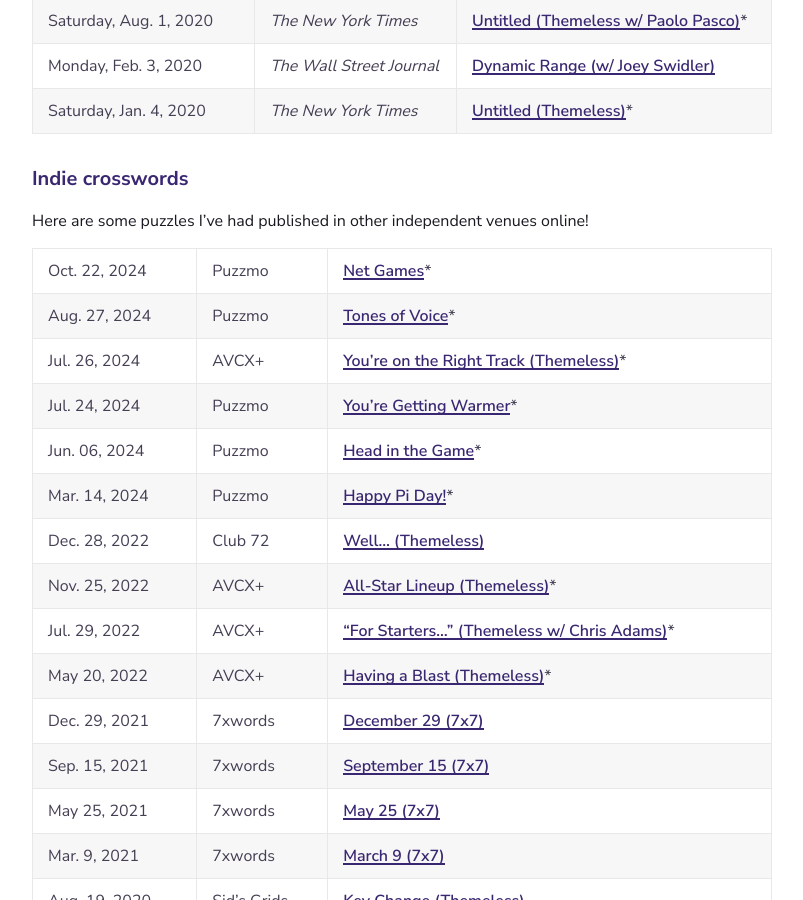
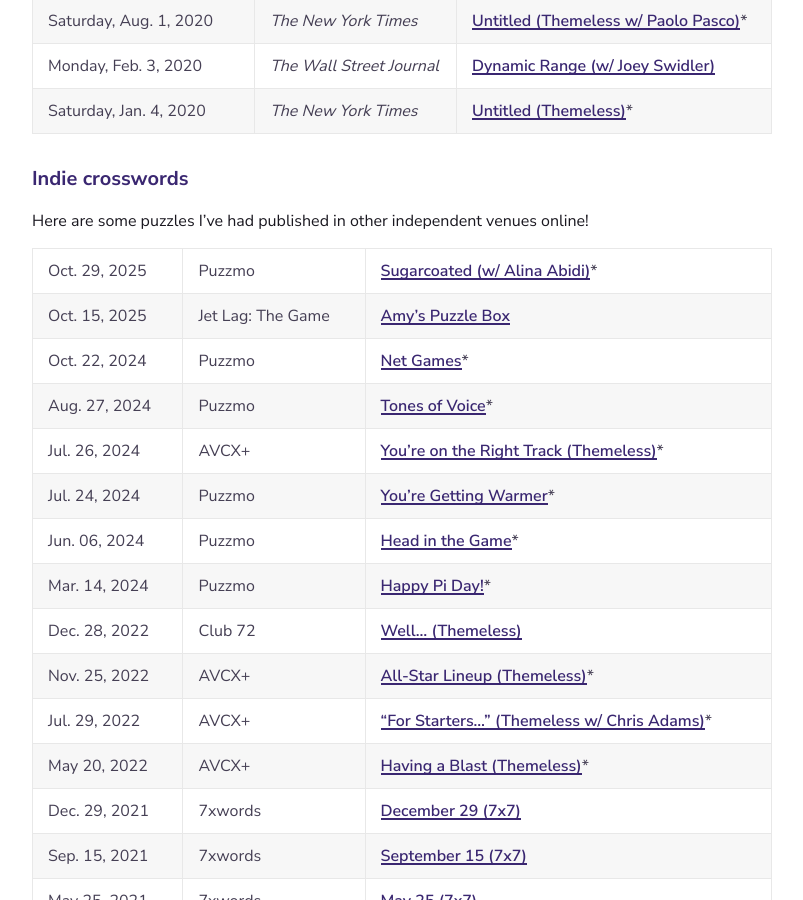
Before and after one commit to adamaaronson/adamaaronson.github.io, a Jekyll site: the page built from publications.md, in a window 1280 px wide and 900 px high, scrolled down 1880 px. Shown: the whole window, without its empty margins (238-1041 px from the left). Built offline with Jekyll 4.4.1, drawn with Linux system fonts in a browser that asks for light colours.

Commit message:
Add new puzzles

```diff
--- a/publications.md
+++ b/publications.md
@@ -50,6 +50,8 @@
 
 Here are some puzzles I've had published in other independent venues online!
 
+Oct. 29, 2025 | Puzzmo | [Sugarcoated (w/ Alina Abidi)](https://www.puzzmo.com/puzzle/2025-10-29/crossword)\*
+Oct. 15, 2025 | Jet Lag: The Game | [Amy's Puzzle Box](https://x.com/aaaronson/status/1982438274447593742)
 Oct. 22, 2024 | Puzzmo | [Net Games](https://www.puzzmo.com/puzzle/2024-10-22/crossword)\*
 Aug. 27, 2024 | Puzzmo | [Tones of Voice](https://www.puzzmo.com/puzzle/2024-08-27/crossword)\*
 Jul. 26, 2024 | AVCX+ | [You're on the Right Track (Themeless)](https://avxwords.com/puzzles/1636/)\*
```
